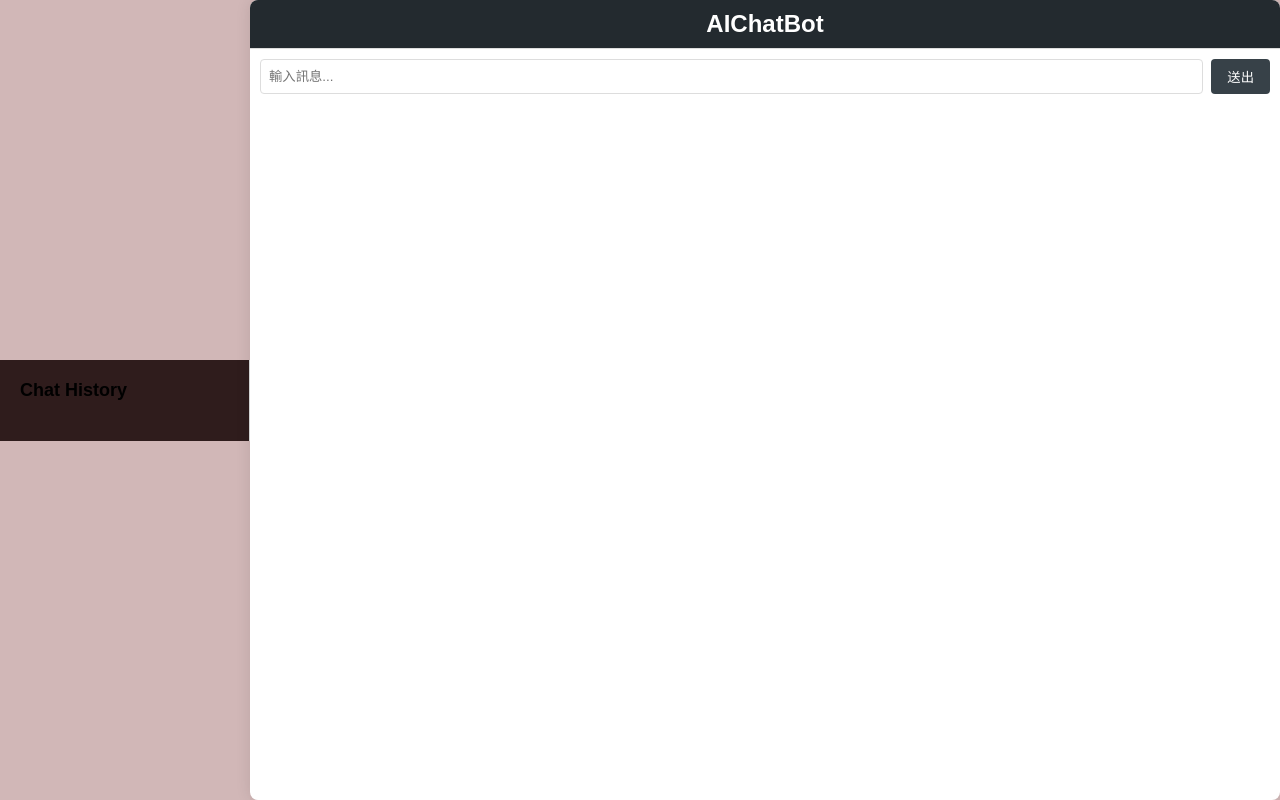
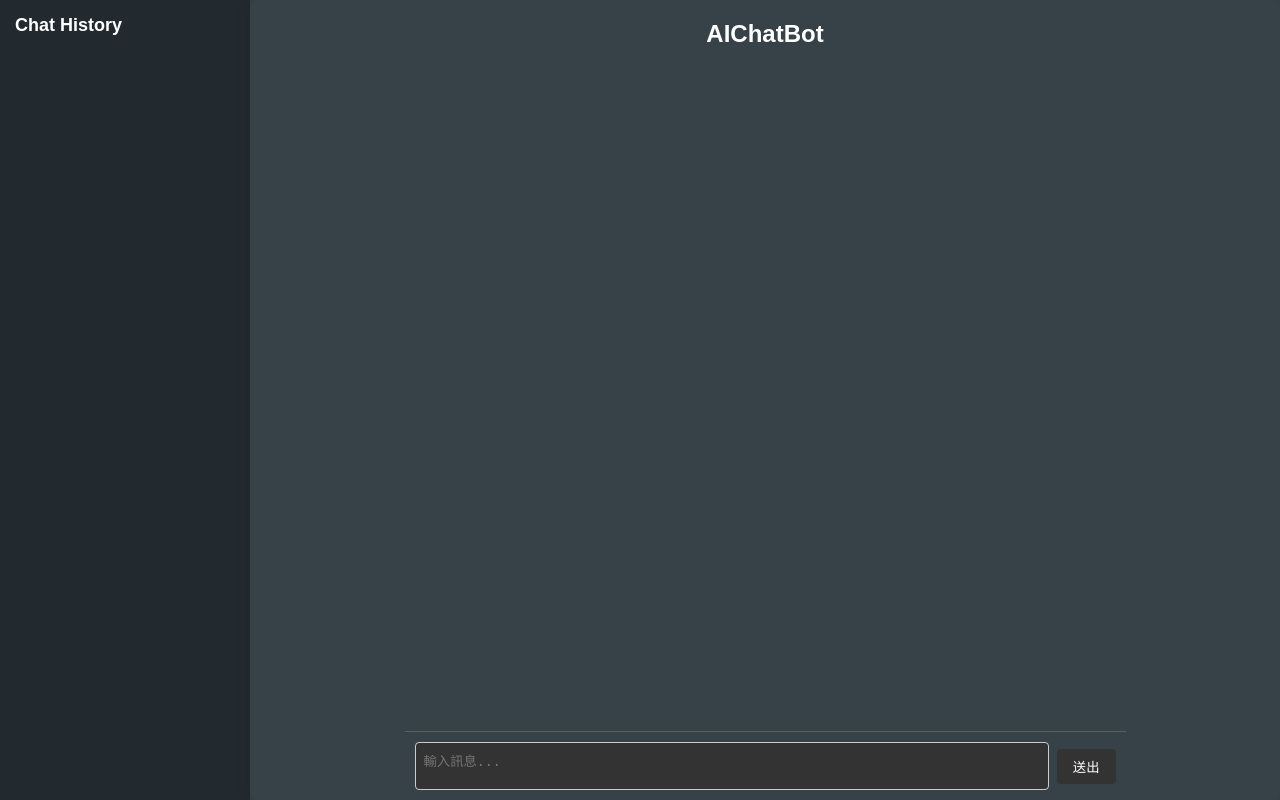
Before and after one commit to tsengrr/AIchatbot, a Django app: page / in a window 1280 px wide. Run offline with Django 5.2, Linux system fonts and the light colour scheme.

Commit message:
frontend

```diff
--- a/chat/gemini.py
+++ b/chat/gemini.py
@@ -6,11 +6,16 @@ conversation_history = [
     {"role": "user", "content": "你好！"},
     {"role": "assistant", "content": "你好躺贏狗"}
 ]
-conversation = Conversation.objects.create(conversation_history=conversation_history)
+
+conv_id = None
 
 # 改成在函數裡本來就知道當前的conv_id
 # 每次對話兩句新的 就更新到global的conv_history 也更新到db的conv_history
-def make_ai_response(userInputText):
+def make_ai_response(userInputText, all_conv_ids):
+    if conversation_history is None:
+        create_new_conversation(conv_id)
+        print("new conv id: ", conv_id)
+
     print("conversation history: \n", conversation_history)
 
     conversation_history.append({"role": "user", "content": userInputText})
@@ -18,7 +23,7 @@ def make_ai_response(userInputText):
     try:
         # 使用 ollama.chat 與 Ollama 模型進行對話
         response = ollama.chat(
-            model='llama3.2',  # 請替換為您想要使用的 Ollama 模型名稱 (例如 phi3, llama2 等) [1]
+            model='gemma3:12b',  # 請替換為您想要使用的 Ollama 模型名稱 (例如 phi3, llama2 等) [1]
             messages=conversation_history
         )
 
@@ -26,16 +31,27 @@ def make_ai_response(userInputText):
         ai_response = response['message']['content']
         print("ai_resp: \n", ai_response)
 
+
         # 將 AI 的回覆加入對話歷史中
         conversation_history.append({"role": "assistant", "content": ai_response})
 
-        all_ids = Conversation.objects.values_list('conversation_id', flat=True)
+        if conv_id not in all_conv_ids:
+            pass
+            # should call front-end to add a new conv in chat history
 
-        for cid in all_ids:
-            print(cid)
+        print("all conv ids: ", all_conv_ids)
+
+        # all_ids = Conversation.objects.values_list('conversation_id', flat=True)
+
+        #for cid in all_ids:
+        #    print(cid)
 
         return ai_response
 
     except Exception as e:
         print(f"Ollama API 發生錯誤：{e}")
         return None
+
+def create_new_conversation(conv_id):
+    conversation = Conversation.objects.create(conversation_history=conversation_history)
+    conv_id = conversation.conversation_id
--- a/chat/static/css/styles.css
+++ b/chat/static/css/style.css
@@ -6,23 +6,27 @@
 
   body {
     font-family: Arial, sans-serif;
-    background-color: #d1b7b7;
+    background-color: #374148;
     display: flex;
     justify-content: center;
     align-items: center;
     height: 100vh;
+    overflow: hidden;
   }
 
   .sidebar {
     width: 250px;
-    background-color: #2f1c1c;
-    padding: 20px;
-    border-right: 1px solid #ddd;
+    background-color: #232a2f;
+    height: 100vh;
+
   }
 
   .sidebar-header h2 {
     margin: 0;
     font-size: 18px;
+    color: #fff;
+    padding: 15px;
+    border-radius: 8px 8px 0 0;
   }
 
   .conversation-list {
@@ -35,6 +39,7 @@
     background-color: #fff;
     border-radius: 4px;
     cursor: pointer;
+    color: #ececec;
   }
 
   .conversation-item:hover {
@@ -44,40 +49,57 @@
 
   .main-content {
     flex:1;
-    background-color: #fff;
+    background-color: #374148;
     border-radius: 8px;
     max-width: 100%;
     box-shadow: 0 0 15px rgba(0, 0, 0, 0.1);
     height: 100vh;
+    display: flex;
+    flex-direction: column;
   }
 
   .chatbox-header {
-    background-color: #232a2f;
+    background-color: #374148;
     color: white;
-    padding: 10px;
+    padding: 20px;
     text-align: center;
     border-radius: 8px 8px 0 0;
   }
 
   .chatbox-messages {
+    flex: 1;
     overflow-y: auto;
+    width: 70%;
+    flex-direction: column;
+    justify-content: center;  /* 水平置中 */
+    align-items: center;      /* 垂直置中 */
+    gap: 10px;
+    padding: 10px;
+    margin: 0 auto;
+
   }
 
   .chatbox-input {
     display: flex;
+    margin: 0 auto;
+    width: 70%;
+    justify-content: center;  /* 水平置中 */
+    align-items: center;      /* 垂直置中 */
     padding: 10px;
-    border-top: 1px solid #ddd;
+    border-top: 1px solid #5d5d5d;
+
   }
 
-  .chatbox-input input {
+  .chatbox-input textarea {
+    resize: none !important;
     flex: 1;
     padding: 8px;
-    border: 1px solid #ddd;
+    border: 1px solid #8d8686;
     border-radius: 4px;
   }
 
   .chatbox-input button {
-    background-color: #374148;
+    background-color: #333;
     color: white;
     padding: 8px 16px;
     border: none;
@@ -92,6 +114,7 @@
 
   .message {
     margin-bottom: 10px;
+    display: flex;
   }
 
   .message .message-bubble {
@@ -103,20 +126,25 @@
     margin-bottom: 5px;
   }
 
-  .message .message-bubble.user {
+
+
+  .message .message-bubble.bot {
     background-color: #374148;
     color: white;
-    align-self: flex-end;
+    margin-right: auto;
+
   }
 
-  .message .message-bubble.bot {
-    background-color: #e0e0e0;
-    align-self: flex-start;
+  .message .message-bubble.user {
+    margin-left: auto;
+    background-color: #464343;
+    color: white;
+
   }
 
   /* 新增聊天歷史紀錄的樣式 */
-  .chat-history {
-    background-color: #f4f4f4;
+  /* .chat-history { */
+    /* background-color: #f4f4f4;
     width: 200px;
     max-width: 100%;
     border-right: 1px solid #ddd;
@@ -125,20 +153,31 @@
     flex-direction: column;
     padding: 10px;
   }
-
-  .chat-history .history-item {
+   */
+  /* .chat-history .history-item {
     padding: 8px;
     margin-bottom: 5px;
     border-radius: 4px;
     cursor: pointer;
     background-color: #e0e0e0;
-  }
+  } */
 
-  .chat-history .history-item:hover {
+  /* .chat-history .history-item:hover {
     background-color: #d0d0d0;
   }
 
   .chat-history .history-item.active {
     background-color: #374148;
     color: white;
+  } */
+
+  #userInputEditBox {
+    background-color: #333;  /* 背景顏色 */
+    color: #f4f4f4;                /* 文字顏色 */
+    border: 1px solid #ccc;     /* 邊框顏色 */
   }
+
+  #userInputEditBox:focus {
+    background-color: #333;     /* 當焦點在輸入框時，背景變為白色 */
+    /* 焦點邊框顏色 */
+  }
--- a/chat/templates/chat.html
+++ b/chat/templates/chat.html
@@ -5,7 +5,7 @@
     <meta charset="UTF-8">
     <meta name="viewport" content="width=device-width, initial-scale=1.0">
     <title>Chatbox</title>
-    <link rel="stylesheet" href="{% static 'css/styles.css' %}">
+    <link rel="stylesheet" href="{% static 'css/style.css' %}">
 </head>
 <body>
     <div class="sidebar">
@@ -13,6 +13,7 @@
             <h2>Chat History</h2>
         </div>
         <div class="conversation-list">
+            <span id="uuidxxx"></span>
         </div>
     </div>
 
@@ -24,7 +25,7 @@
             <!-- Messages will be displayed here -->
         </div>
         <div class="chatbox-input">
-            <input type="text" id="userInputEditBox" placeholder="輸入訊息..." />
+            <textarea id="userInputEditBox" placeholder="輸入訊息..." ></textarea>
             <button onclick="sendMessage()">送出</button>
         </div>
     </div>
@@ -48,6 +49,10 @@
         });
 
         function sendMessage() {
+            let conv_list = document.querySelector(".conversation-list"); // 使用 querySelector 來獲取單個元素
+            console.log(conv_list);
+            let spans = conv_list.querySelectorAll('span'); // 然後在該元素內部查找所有 span
+            console.log(spans);
             let userInputEditBox = document.getElementById("userInputEditBox");
             let userInputText = userInputEditBox.value.trim();
             if (userInputText === "") return;
@@ -80,6 +85,11 @@
             let formData = new FormData();
             formData.append("userInputText", userInputText);
 
+            // 將所有 div 的 id 存入 FormData
+            Array.from(spans).forEach((span, index) => {
+                formData.append(`conv_id_${index}`, span.id);  // 使用唯一的鍵名來區分每個 div id
+            });
+
             // AJAX 請求
             fetch("/sendMessage/", {
                 method: "POST",
--- a/chat/views.py
+++ b/chat/views.py
@@ -12,9 +12,13 @@ def chat_page(request):
 def sendMessage(request):
     if request.method == "POST":
         userInputText = request.POST.get("userInputText", "").strip()
-
+        all_conv_ids = []
+        i = 0
+        while f'conv_id_{i}' in request.POST:
+            all_conv_ids.append(request.POST.get(f'conv_id_{i}'))
+            i += 1
         if userInputText:
-            ai_response = make_ai_response(userInputText)
+            ai_response = make_ai_response(userInputText, all_conv_ids)
 
             # print(f"AI Response: {ai_response}")  # 這裡可以打印 AI 的回應
 
@@ -23,6 +27,9 @@ def sendMessage(request):
     return JsonResponse({"message": "Failed"}, status=400)
 
 # new api endpoint:
+
+# createNewConversation
+
 # getConversationHistory
 
 # /loadConversation/?convId=…
```
Also changed, not shown: db.sqlite3.
